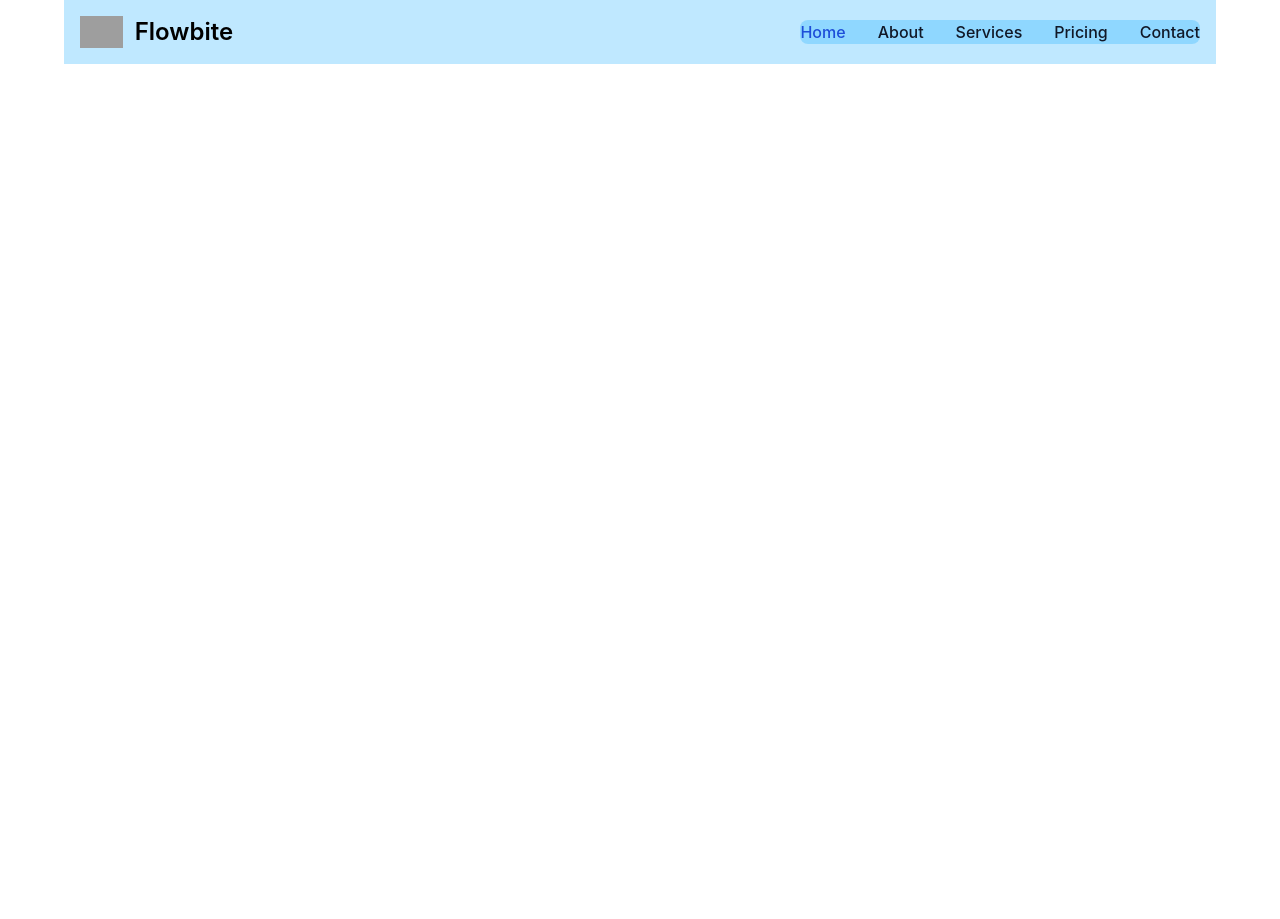
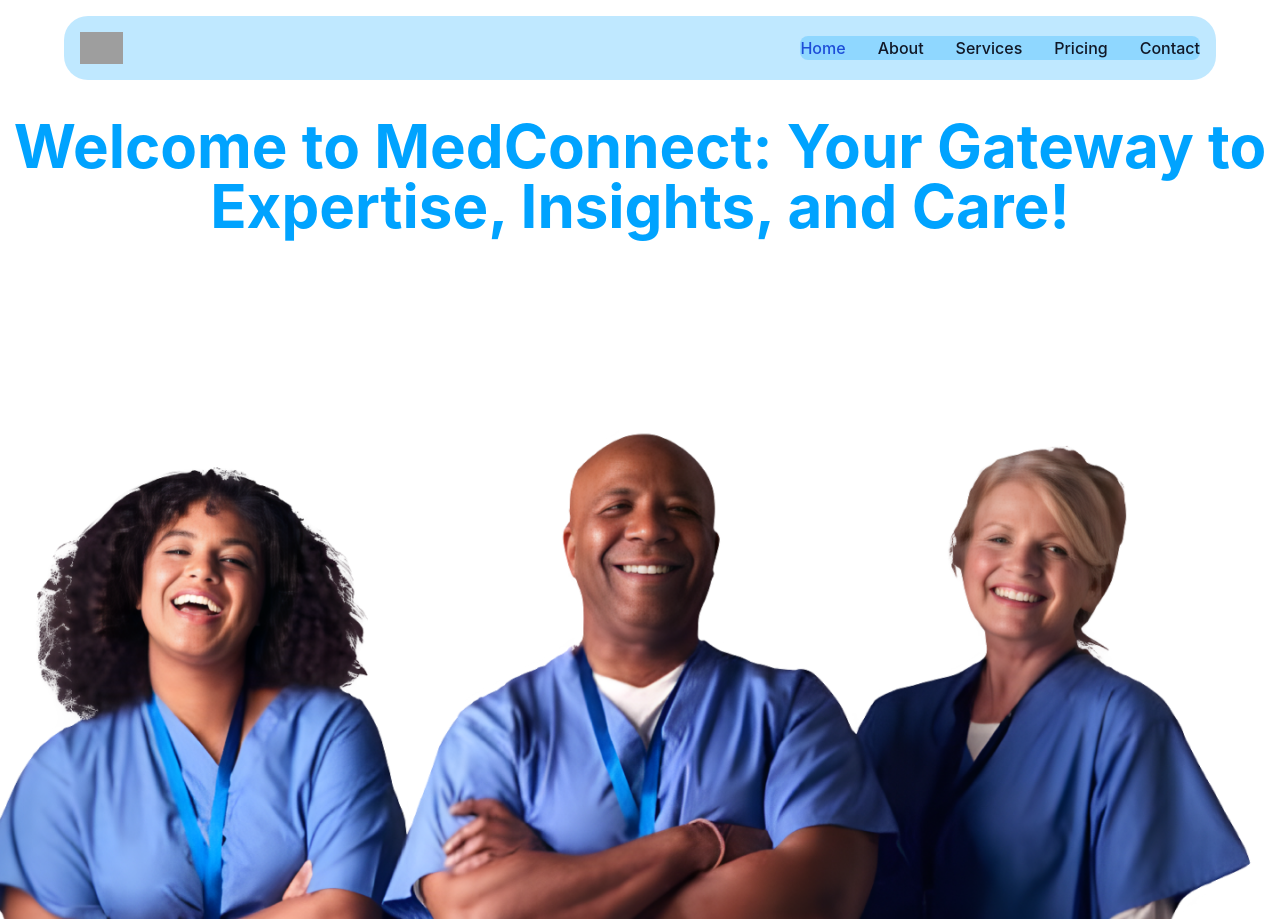
Before and after one commit to adnan4k/Hakim_web, a React (Create React App) app in the folder client/: page / in a window 1280 px wide. Before the commit the page ends 800 px from the top, so only its background shows below. Built offline with nearby package versions, Linux system fonts and the light colour scheme; grey boxes are pictures that could not be loaded.

Commit message:
hero section started

```diff
--- /dev/null
+++ b/client/src/components/Hero.jsx
@@ -0,0 +1,18 @@
+import React from "react";
+
+function Hero() {
+  return (
+    <div className="flex flex-col">
+      <div className="">
+        <h2 className="mt-5 text-[#00A3FF] text-center font-bold text-6xl">
+          Welcome to MedConnect: Your Gateway to Expertise, Insights, and Care!
+        </h2>
+      </div>
+      <div>
+        <img src="/images/hakim-hero.png" className="object-fit" alt="hero" />
+      </div>
+    </div>
+  );
+}
+
+export default Hero;
--- a/client/src/components/Navbar.jsx
+++ b/client/src/components/Navbar.jsx
@@ -4,7 +4,7 @@ function Navbar() {
   return (
     <div className="">
       <nav className="width-[90%]  border-gray-200 dark:bg-gray-900">
-        <div className="max-w-[90%] bg-[#01A3FF40] rounded- flex flex-wrap items-center justify-between mx-auto p-4">
+        <div className="max-w-[90%] my-4 bg-[#01A3FF40] rounded-3xl flex flex-wrap items-center justify-between mx-auto p-4">
           <a
             href="https://flowbite.com/"
             className="flex items-center space-x-3 rtl:space-x-reverse"
@@ -14,9 +14,9 @@ function Navbar() {
               className="h-8"
               alt="Flowbite Logo"
             />
-            <span className="self-center text-2xl font-semibold whitespace-nowrap dark:text-white">
+            {/* <span className="self-center text-2xl font-semibold whitespace-nowrap dark:text-white">
               Flowbite
-            </span>
+            </span> */}
           </a>
           <button
             data-collapse-toggle="navbar-default"
--- a/client/src/pages/front/Home.jsx
+++ b/client/src/pages/front/Home.jsx
@@ -1,10 +1,12 @@
 import React from 'react'
 import Navbar from '../../components/Navbar'
+import Hero from '../../components/Hero'
 
 function Home() {
   return (
     <div>
         <Navbar />
+        <Hero />
     </div>
   )
 }
```
Also changed, not shown: client/public/images/hakim-hero.png (added).
